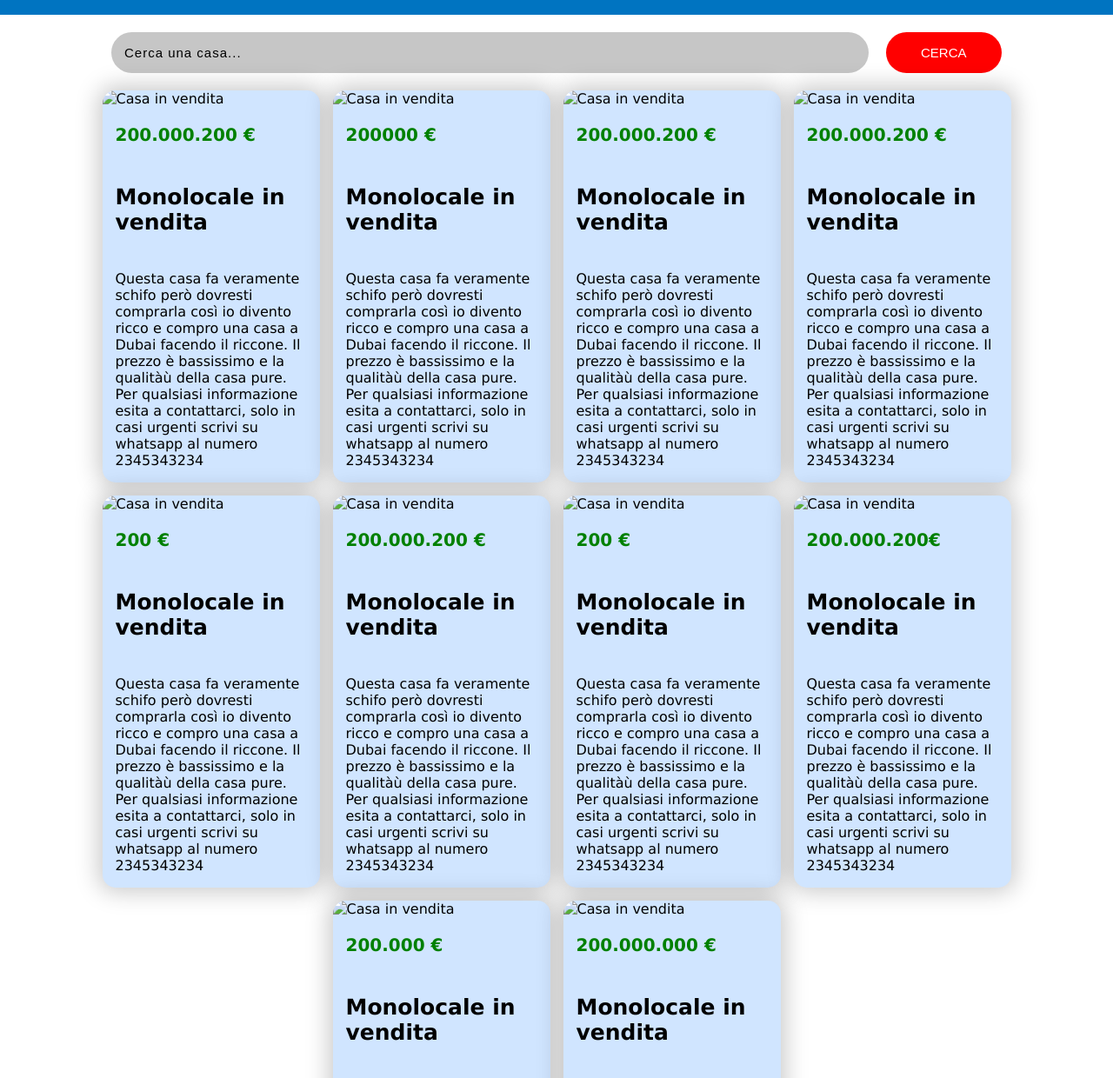
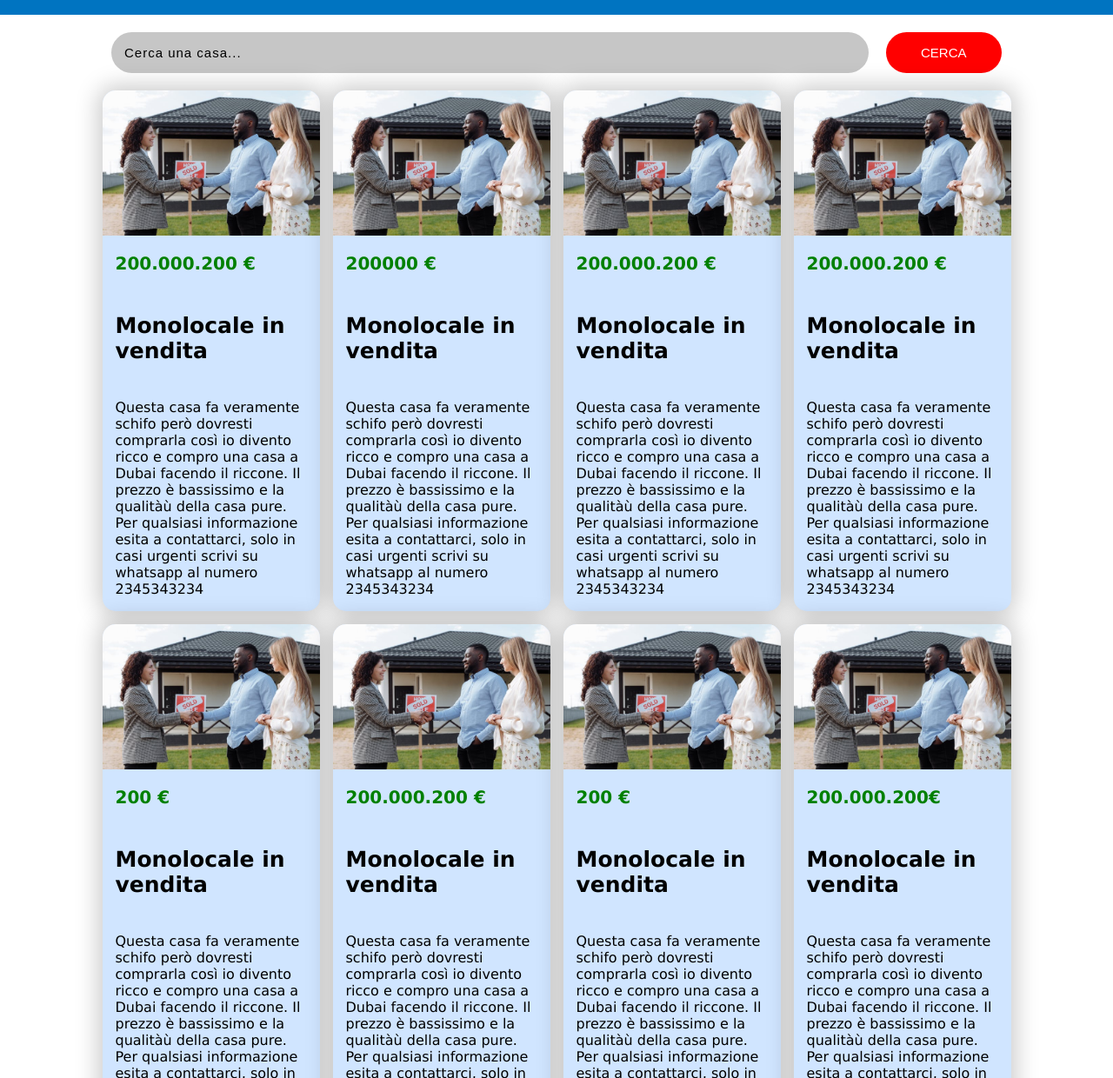
Before and after one commit to ErmesLeka/prova, a plain HTML site: page index.html in a window 1280 px wide. Shown: the part 44-1284 px from the top of the page at 87% size. Drawn offline with Linux system fonts and the light colour scheme; the site is published under a folder, as on GitHub Pages, so addresses that start at the root find nothing.

Commit message:
Update index.html

```diff
--- a/index.html
+++ b/index.html
@@ -18,7 +18,7 @@
 
     <div class="container">
       <div class="card">
-        <img src="/img/home.jpg" alt="Casa in vendita" />
+        <img src="home.jpg" alt="Casa in vendita" />
         <p class="price">200.000.200 €</p>
         <p class="title">Monolocale in vendita</p>
         <p class="description">
@@ -31,7 +31,7 @@
       </div>
 
       <div class="card">
-        <img src="/img/home.jpg" alt="Casa in vendita" />
+        <img src="home.jpg" alt="Casa in vendita" />
         <p class="price">200000 €</p>
         <p class="title">Monolocale in vendita</p>
         <p class="description">
@@ -44,7 +44,7 @@
       </div>
 
       <div class="card">
-        <img src="/img/home.jpg" alt="Casa in vendita" />
+        <img src="home.jpg" alt="Casa in vendita" />
         <p class="price">200.000.200 €</p>
         <p class="title">Monolocale in vendita</p>
         <p class="description">
@@ -57,7 +57,7 @@
       </div>
 
       <div class="card">
-        <img src="/img/home.jpg" alt="Casa in vendita" />
+        <img src="home.jpg" alt="Casa in vendita" />
         <p class="price">200.000.200 €</p>
         <p class="title">Monolocale in vendita</p>
         <p class="description">
@@ -70,7 +70,7 @@
       </div>
 
       <div class="card">
-        <img src="/img/home.jpg" alt="Casa in vendita" />
+        <img src="home.jpg" alt="Casa in vendita" />
         <p class="price">200 €</p>
         <p class="title">Monolocale in vendita</p>
         <p class="description">
@@ -83,7 +83,7 @@
       </div>
 
       <div class="card">
-        <img src="/img/home.jpg" alt="Casa in vendita" />
+        <img src="home.jpg" alt="Casa in vendita" />
         <p class="price">200.000.200 €</p>
         <p class="title">Monolocale in vendita</p>
         <p class="description">
@@ -96,7 +96,7 @@
       </div>
 
       <div class="card">
-        <img src="/img/home.jpg" alt="Casa in vendita" />
+        <img src="home.jpg" alt="Casa in vendita" />
         <p class="price">200 €</p>
         <p class="title">Monolocale in vendita</p>
         <p class="description">
@@ -109,7 +109,7 @@
       </div>
 
       <div class="card">
-        <img src="/img/home.jpg" alt="Casa in vendita" />
+        <img src="home.jpg" alt="Casa in vendita" />
         <p class="price">200.000.200€</p>
         <p class="title">Monolocale in vendita</p>
         <p class="description">
@@ -122,7 +122,7 @@
       </div>
 
       <div class="card">
-        <img src="/img/home.jpg" alt="Casa in vendita" />
+        <img src="home.jpg" alt="Casa in vendita" />
         <p class="price">200.000 €</p>
         <p class="title">Monolocale in vendita</p>
         <p class="description">
@@ -135,7 +135,7 @@
       </div>
 
       <div class="card">
-        <img src="/img/home.jpg" alt="Casa in vendita" />
+        <img src="home.jpg" alt="Casa in vendita" />
         <p class="price">200.000.000 €</p>
         <p class="title">Monolocale in vendita</p>
         <p class="description">
```
